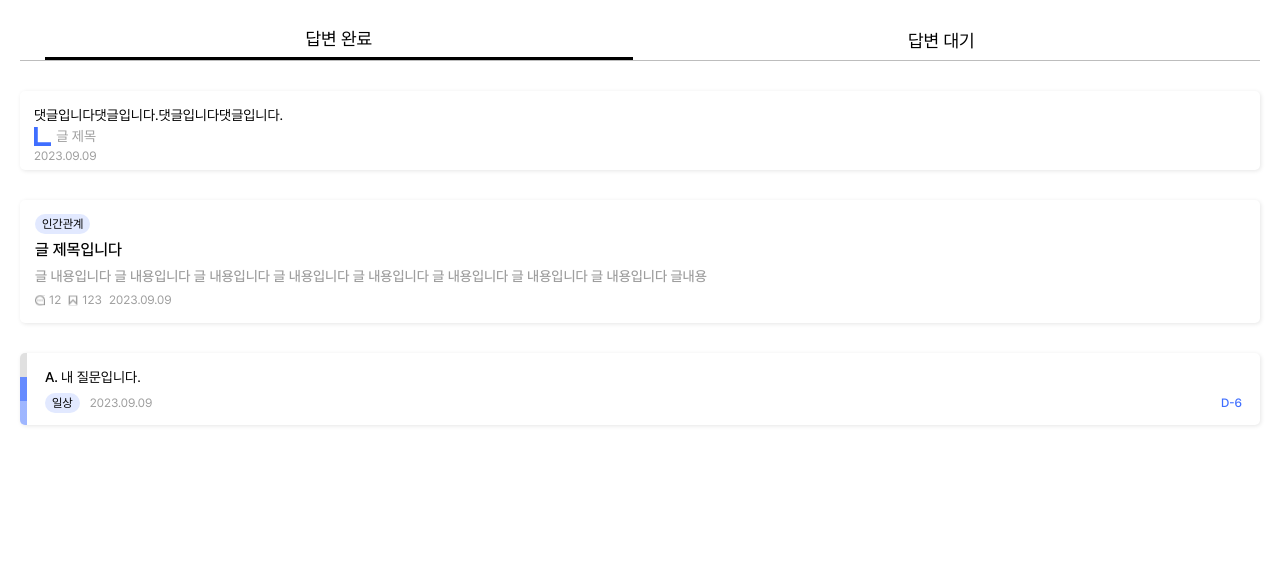
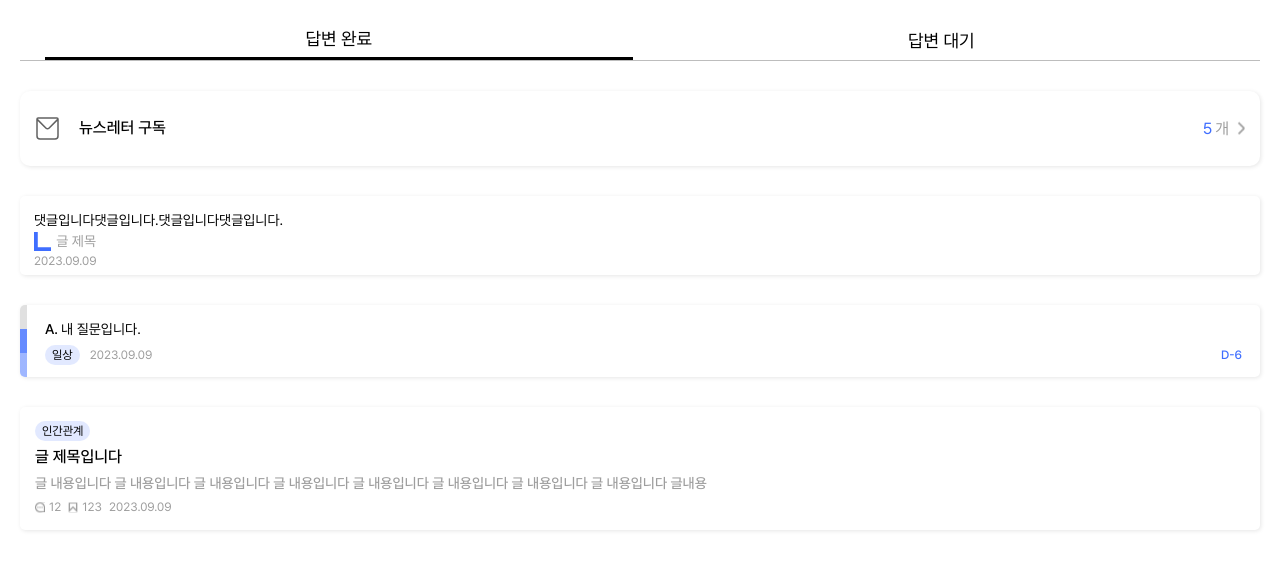
Before and after one commit to whatever-mentoring/juitcy-front, a React (Create React App) app: page / in a window 1280 px wide. Shown: the top 570 px of the page. Built offline with nearby package versions, Linux system fonts and the light colour scheme.

Commit message:
feat: mypage 메인페이지 submenu tab box

```diff
--- a/src/App.tsx
+++ b/src/App.tsx
@@ -1,6 +1,7 @@
 import { CommentListBox } from 'components/Mypage/CommentListBox';
 import { MyQnaListBox } from 'components/Mypage/MyQnaListBox';
 import { ScrapListBox } from 'components/Mypage/ScrapListBox';
+import { SubMenuBox } from 'components/Mypage/SubMenuBox';
 import { Waitingtab } from 'components/Mypage/WaitingTab';
 import React from 'react';
 
@@ -15,9 +16,10 @@ function App() {
       }}
     >
       <Waitingtab />
+      <SubMenuBox />
       <CommentListBox />
+      <MyQnaListBox />
       <ScrapListBox />
-      <MyQnaListBox />
     </div>
   );
 }
--- a/src/assets/common.ts
+++ b/src/assets/common.ts
@@ -16,11 +16,12 @@ export const Row = styled.div<{
 export const MyPageBoxContainer = styled.div<{
   height?: string;
   padding?: string;
+  borderRadius?: number;
 }>`
   display: flex;
   width: 100%;
   height: ${({ height }) => (height ? height : 'fit-content')};
-  border-radius: 5px;
+  border-radius: ${({ borderRadius }) => (borderRadius ? borderRadius : 5)}px;
   padding: ${({ padding }) => (padding ? padding : 0)};
   background: ${Palette.White};
   box-shadow: 1px 1px 4px 0px rgba(0, 0, 0, 0.1);
--- /dev/null
+++ b/src/components/Mypage/SubMenuBox.tsx
@@ -0,0 +1,27 @@
+import { MyPageBoxContainer, Row } from 'assets/common';
+import { Palette } from 'styles/Palette';
+import Typo from 'styles/Typo';
+
+export const SubMenuBox = () => {
+  return (
+    <MyPageBoxContainer borderRadius={10} height="75px" padding="25px 15px">
+      <Row
+        alignItems="center"
+        justifyContent="space-between"
+        style={{ width: '100%' }}
+      >
+        <Row gap={19}>
+          <img src="/img/newsletter.svg"></img>
+          <Typo.b1>뉴스레터 구독</Typo.b1>
+        </Row>
+        <Row gap={8}>
+          <Row gap={3}>
+            <Typo.b2 color={Palette.Main}>5</Typo.b2>
+            <Typo.b2 color={Palette.Gray4}>개</Typo.b2>
+          </Row>
+          <img src="/img/arrow.svg" />
+        </Row>
+      </Row>
+    </MyPageBoxContainer>
+  );
+};
```
Also changed, not shown: public/img/arrow.svg (added), public/img/newsletter.svg (added).
